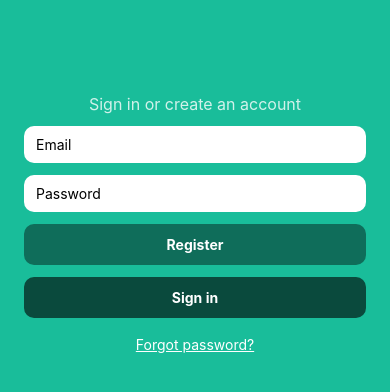
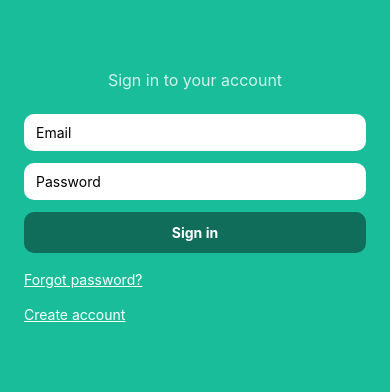
Before and after one commit to xim85/FunkoApp, a React Native app: screen / in a window 390 px wide. Shown: the part 172-564 px from the top of the page. Built offline with nearby package versions, Linux system fonts and the light colour scheme; no server answers; grey boxes are pictures that could not be loaded.

Commit message:
Simplify App entrypoint to use RootNavigator

```diff
--- a/App.js
+++ b/App.js
@@ -1,173 +1,11 @@
-import React, { useEffect, useState } from 'react'
-import {
-  StyleSheet,
-  Text,
-  TextInput,
-  View,
-  Pressable,
-  Alert
-} from 'react-native'
-import { StatusBar } from 'expo-status-bar'
-import Header from './components/Header'
-
-import { auth } from './src/services/firebase'
-import { onAuthStateChanged } from 'firebase/auth'
-import {
-  registerWithEmail,
-  loginWithEmail,
-  logout,
-  sendReset
-} from './src/services/authService'
+import React from 'react'
+import { NavigationContainer } from '@react-navigation/native'
+import RootNavigator from './src/navigation/RootNavigator'
 
 export default function App() {
-  // Form state
-  const [email, setEmail] = useState('')
-  const [password, setPassword] = useState('')
-
-  // Reactive Firebase user (updates on login/logout)
-  const [user, setUser] = useState(null)
-
-  // Subscribe to auth state changes (keeps UI in sync with Firebase Auth session)
-  useEffect(() => {
-    const unsub = onAuthStateChanged(auth, (u) => setUser(u))
-    return unsub
-  }, [])
-
-  // Registers a new user in Firebase Auth and creates the corresponding profile in Firestore
-  const handleRegister = async () => {
-    try {
-      await registerWithEmail(email, password)
-      Alert.alert('OK', 'User registered successfully')
-    } catch (e) {
-      Alert.alert('Registration error', String(e.message || e))
-    }
-  }
-  // Signs in an existing user and ensures the profile doc exists
-  const handleLogin = async () => {
-    try {
-      await loginWithEmail(email, password)
-      Alert.alert('OK', 'Signed in')
-    } catch (e) {
-      Alert.alert('Sign-in error', String(e.message || e))
-    }
-  }
-  // Sends a password reset email to the provided address
-  const handleForgotPassword = async () => {
-    const trimmedEmail = email.trim()
-
-    if (!trimmedEmail) {
-      Alert.alert('Missing email', 'Please enter your email first.')
-      return
-    }
-
-    try {
-      await sendReset(auth, trimmedEmail)
-      Alert.alert('Email sent', 'Check your inbox to reset your password.')
-    } catch (e) {
-      Alert.alert('Reset error', String(e.message || e))
-    }
-  }
-  // Ends the current session
-  const handleLogout = async () => {
-    try {
-      await logout()
-      Alert.alert('OK', 'Signed out')
-    } catch (e) {
-      Alert.alert('Error', String(e.message || e))
-    }
-  }
-
   return (
-    <View style={styles.container}>
-      <Header
-        title=''
-        subtitle={
-          user ? `Signed in as ${user.email}` : 'Sign in or create an account'
-        }
-      />
-
-      {/* Authenticated state */}
-      {user ? (
-        <>
-          <Text style={styles.text}>Signed in as:</Text>
-          <Text style={styles.bold}>{user.email}</Text>
-
-          <Pressable style={styles.button} onPress={handleLogout}>
-            <Text style={styles.buttonText}>Sign out</Text>
-          </Pressable>
-        </>
-      ) : (
-        <>
-          {/* Unauthenticated state */}
-          <TextInput
-            style={styles.input}
-            placeholder='Email'
-            autoCapitalize='none'
-            keyboardType='email-address'
-            value={email}
-            onChangeText={setEmail}
-          />
-          <TextInput
-            style={styles.input}
-            placeholder='Password'
-            secureTextEntry
-            value={password}
-            onChangeText={setPassword}
-          />
-
-          <Pressable style={styles.button} onPress={handleRegister}>
-            <Text style={styles.buttonText}>Register</Text>
-          </Pressable>
-
-          <Pressable
-            style={[styles.button, styles.buttonSecondary]}
-            onPress={handleLogin}
-          >
-            <Text style={styles.buttonText}>Sign in</Text>
-          </Pressable>
-          <Pressable onPress={handleForgotPassword}>
-            <Text style={styles.link}>Forgot password?</Text>
-          </Pressable>
-        </>
-      )}
-
-      <StatusBar style='auto' />
-    </View>
+    <NavigationContainer>
+      <RootNavigator />
+    </NavigationContainer>
   )
 }
-
-// Basic UI styles for the MVP screens
-const styles = StyleSheet.create({
-  container: {
-    flex: 1,
-    backgroundColor: '#19bd9a',
-    alignItems: 'center',
-    justifyContent: 'flex-start',
-    padding: 24,
-    gap: 12
-  },
-  title: { fontSize: 26, fontWeight: '700', color: 'white', marginBottom: 12 },
-  text: { color: 'white' },
-  bold: { color: 'white', fontWeight: '700' },
-  input: {
-    width: '100%',
-    backgroundColor: 'white',
-    borderRadius: 10,
-    paddingHorizontal: 12,
-    paddingVertical: 10
-  },
-  button: {
-    width: '100%',
-    backgroundColor: '#0f6d5a',
-    paddingVertical: 12,
-    borderRadius: 10,
-    alignItems: 'center'
-  },
-  buttonSecondary: { backgroundColor: '#0a4a3d' },
-  buttonText: { color: 'white', fontWeight: '700' },
-  link: {
-    color: 'white',
-    textDecorationLine: 'underline',
-    marginTop: 6
-  }
-})
```
